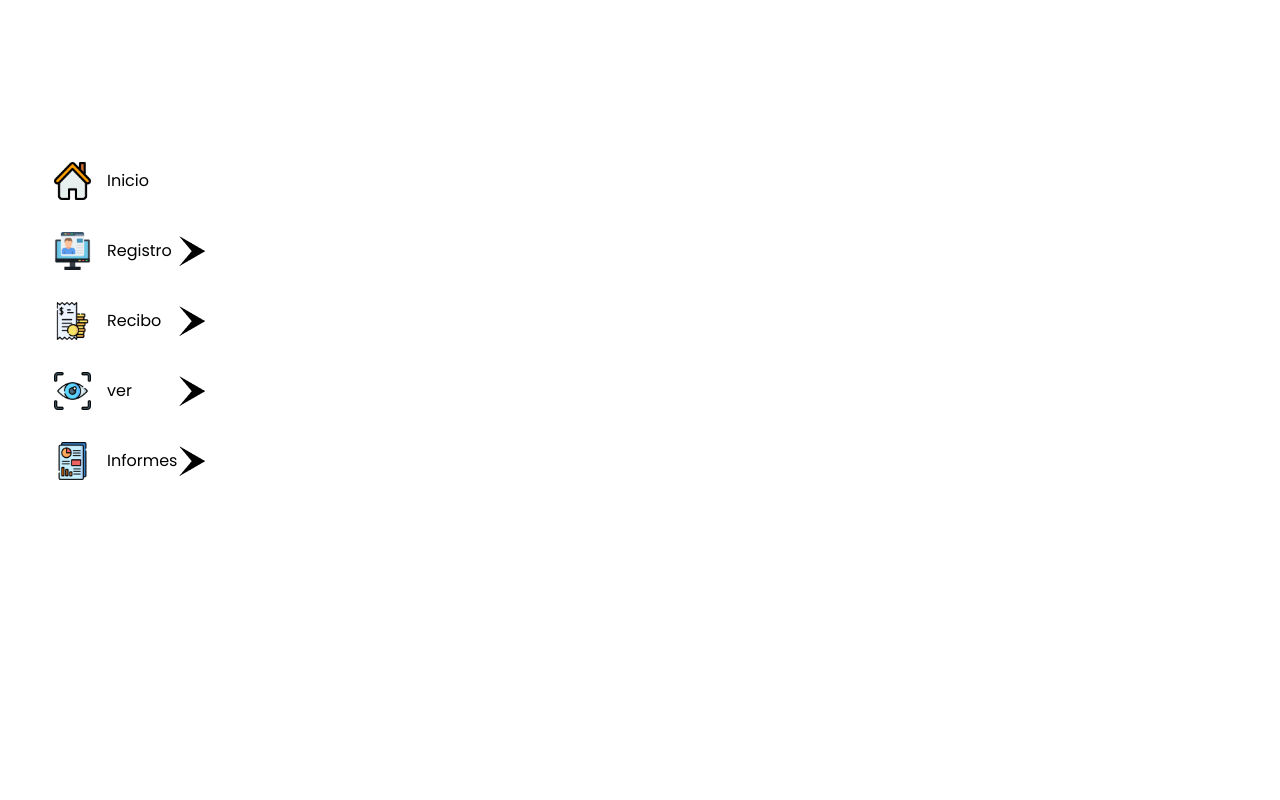
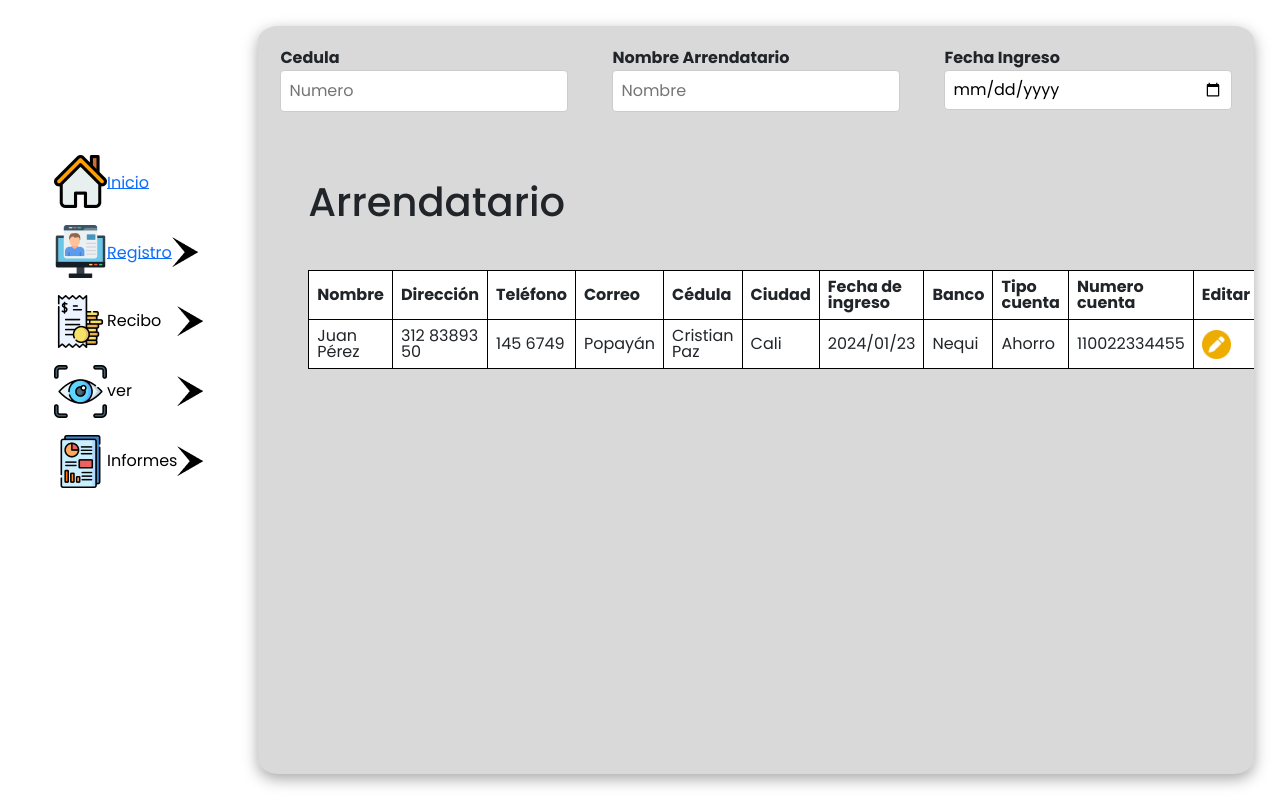
Before and after one commit to Escobarq/AD_inmuebles, a React (Vite) app: page /Arrendatario in a window 1280 px wide. Built offline with nearby package versions, Linux system fonts and the light colour scheme.

Commit message:
Se corrigio la funcion de navegacion del sidebar

```diff
--- a/src/App.jsx
+++ b/src/App.jsx
@@ -4,6 +4,7 @@ import 'bootstrap/dist/css/bootstrap.min.css';
 import Home from './Components/Home/Home'
 import { Route, Routes } from 'react-router-dom'
 import { Propietarios } from './Components/View/Propietarios/propietarios'
+import { Arrendatario } from './Components/View/Arrendatario/Arrendatario';
 
 function App() {
   return (
@@ -11,8 +12,9 @@ function App() {
     <div className="Contener-todo">
       <Sidebar/>
       <Routes>
-        <Route path="P" element= { <Home/>} />
-        <Route path="/" element= { <Propietarios/>} />
+        <Route path="/" element= { <Home/>} />
+        <Route path="/Propietario" element= { <Propietarios/>} />
+        <Route path="/Arrendatario" element= {<Arrendatario/>} />
       </Routes>
     </div>
     </>
--- a/src/Components/Slidebar/Slide.css
+++ b/src/Components/Slidebar/Slide.css
@@ -30,9 +30,7 @@ button {
   gap: 8px;
 }
 
-.icon-side{
-  width: 70%;
-}
+
 
 
 .sidebar-logo {
--- a/src/Components/Slidebar/Slidebar.jsx
+++ b/src/Components/Slidebar/Slidebar.jsx
@@ -1,4 +1,5 @@
 import React from "react";
+import { Link } from "react-router-dom"; // Importa el componente Link de react-router-dom
 import home from '../../assets/iconSlide/home.png'
 import informe from '../../assets/iconSlide/informe.png'
 import recibo from '../../assets/iconSlide/recibo.png'
@@ -12,11 +13,13 @@ const menuItems = [
   {
     icon: <img className="icon-side" src={home} alt="" />,
     name: "Inicio",
+    to: "/"
   },
   {
     icon: <img className="icon-side" src={registro} alt="" />,
     name: "Registro",
-    items: ["Propietario", "Inmueble", "Arrendatario "],
+    items: ["Propietario", "Inmueble", "Arrendatario"],
+    to: ["/Propietario", "/", "/Arrendatario"], // Agrega las rutas correspondientes
   },
   {
     icon: <img className="icon-side" src={recibo} alt="" />,
@@ -26,21 +29,18 @@ const menuItems = [
   {
     icon: <img className="icon-side" src={ver} alt="" />,
     name: "ver",
-    items: ["Propietarios", "Inmuebles", "Arrendatario", "Codeudor", "Historias Recibos", "Historial Gastos"],
+    items: ["Propietarios", "Inmuebles", "Arrendatarios", "Codeudor", "Historias Recibos", "Historial Gastos"],
   },
   {
     icon: <img className="icon-side" src={informe} alt="" />,
     name: "Informes",
     items: ["Contrato Arrendatario", "Gastos inmueble"],
   },
-
 ];
 
 const Icon = ({ icon }) => (
   <span className="material-symbols-outlined">{icon}</span>
 );
-
-
 
 const NavButton = ({
   onClick,
@@ -49,15 +49,26 @@ const NavButton = ({
   isActive,
   hasSubNav,
   subNavIcon,
+  to, // Agrega la propiedad to para las rutas
 }) => (
   <button
     type="button"
     onClick={() => onClick(name)}
     className={isActive ? "active" : ""}
   >
+    {to ? (
+      <Link to={to}>
         {icon && <Icon icon={icon} />}
         <span>{name}</span>
         {hasSubNav && subNavIcon && <img src={subNavIcon} alt="Sub Nav Icon" />}
+      </Link>
+    ) : (
+      <>
+        {icon && <Icon icon={icon} />}
+        <span>{name}</span>
+        {hasSubNav && subNavIcon && <img src={subNavIcon} alt="Sub Nav Icon" />}
+      </>
+    )}
   </button>
 );
 
@@ -68,8 +79,6 @@ const SubMenu = ({ item, activeItem, handleClick }) => {
     items.some((i) => i === activeItem) || item === activeItem;
 
   return (
-
-
     <div
       className={`sub-nav ${isSubNavOpen(item.name, item.items) ? "open" : ""}`}
       style={{
@@ -84,6 +93,7 @@ const SubMenu = ({ item, activeItem, handleClick }) => {
             onClick={handleClick}
             name={subItem}
             isActive={activeItem === subItem}
+            to={item.to && item.to[item.items.indexOf(subItem)]} // Añade la ruta correspondiente si existe
           />
         ))}
       </div>
@@ -102,9 +112,8 @@ export const Sidebar = () => {
   return (
     <aside className="sidebar">
       <div className="info-side">
-
         {menuItems.map((item) => (
-        <div className="elemento">
+          <div className="elemento" key={item.name}>
             {!item.items && (
               <NavButton
                 onClick={handleClick}
@@ -112,6 +121,7 @@ export const Sidebar = () => {
                 icon={item.icon}
                 isActive={activeItem === item.name}
                 hasSubNav={!!item.items}
+                to={item.to}
               />
             )}
             {item.items && (
@@ -123,6 +133,7 @@ export const Sidebar = () => {
                   isActive={activeItem === item.name}
                   hasSubNav={!!item.items}
                   subNavIcon={flecha}
+                  to={item.to}
                 />
                 <SubMenu
                   activeItem={activeItem}
--- /dev/null
+++ b/src/Components/View/Arrendatario/Arrendatario.jsx
@@ -0,0 +1,65 @@
+import React from 'react'
+import "../../../assets/boostrap/bootstrap-grid.min.css";
+import "../Propietarios/propietarios.css";
+import editar from "../../../assets/editar.png";
+
+export const Arrendatario = () => {
+  return (
+
+    <>
+      <div className="contener-home">
+        <div className="filtros_propetario">
+
+          <div className="custom-input">
+            <label htmlFor="email">Cedula</label>
+            <input type="number" id="cedula" placeholder="Numero" />
+          </div>
+
+          <div className="custom-input">
+            <label htmlFor="email">Nombre Arrendatario</label>
+            <input type="text" id="nombre-propetario" placeholder="Nombre" />
+          </div>
+
+          <div className="custom-input">
+            <label htmlFor="email">Fecha Ingreso</label>
+            <input type="date" id="fecha-ingreso" />
+          </div>
+
+        </div>
+        <div className="view_esp">
+          <h1 className="tittle_propetario">Arrendatario</h1>
+          <table>
+            <tr>
+              <th>Nombre</th>
+              <th>Dirección</th>
+              <th>Teléfono</th>
+              <th>Correo</th>
+              <th>Cédula</th>
+              <th>Ciudad</th>
+              <th>Fecha de ingreso</th>
+              <th>Banco</th>
+              <th>Tipo cuenta</th>
+              <th>Numero cuenta</th>
+              <th>Editar</th>
+            </tr>
+            <tr>
+              <td>Juan Pérez</td>
+              <td>312 83893 50</td>
+              <td>145 6749</td>
+              <td>Popayán</td>
+              <td>Cristian Paz</td>
+              <td>Cali</td>
+              <td>2024/01/23</td>
+              <td>Nequi</td>
+              <td>Ahorro</td>
+              <td>110022334455</td>
+              <td>
+                <img className="editar" src={editar} alt="" />
+              </td>
+            </tr>
+          </table>
+        </div>
+      </div>
+    </>
+  )
+}
```
Lines whose indentation alone changed are shown as unchanged.
